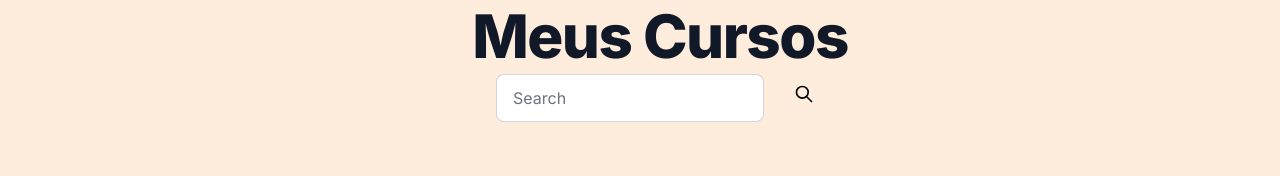
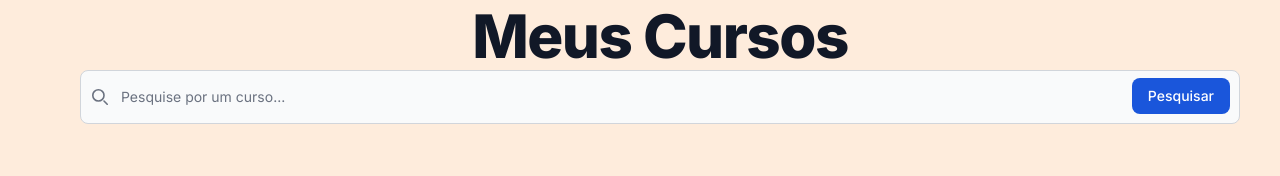
Before and after one commit to techlaradev/CodementorKiosk, a Next.js app in the folder codementorkiosk/: page /internalUser/home-wave in a window 1280 px wide. Shown: the part 162-338 px from the top of the page. Built offline with nearby package versions, Linux system fonts and the light colour scheme.

Commit message:
search bar
search bar add on home

```diff
--- a/codementorkiosk/src/components/component/home-course.tsx
+++ b/codementorkiosk/src/components/component/home-course.tsx
@@ -80,32 +80,46 @@
           <h2 className="mb-1 text-4xl font-extrabold tracking-tight leading-none text-gray-900 md:text-5xl lg:text-6xl dark:text-white">
             Meus Cursos
           </h2>
-
-          <a className="inline-flex justify-between items-center py-1 px-1 pe-4 mb-5 text-sm text-black-700 bg-orange-100 rounded-full dark:bg-blue-900 dark:text-blue-300 hover:bg-blue-200 dark:hover:bg-blue-800">
-            <div className="form-control">
-              <input
-                type="text"
-                placeholder="Search"
-                className="input input-bordered w-24 md:w-auto"
-              />
-            </div>
-          </a>
-          <button className="btn btn-ghost btn-circle">
+          <div>
+            <form>
+              <label className="mb-2 text-sm font-medium text-gray-900 sr-only dark:text-white">
+                Search
+              </label>
+              <div className="relative">
+                <div className="absolute inset-y-0 start-0 flex items-center ps-3 pointer-events-none">
                   <svg
+                    className="w-4 h-4 text-gray-500 dark:text-gray-400"
+                    aria-hidden="true"
                     xmlns="http://www.w3.org/2000/svg"
-              className="h-5 w-5"
                     fill="none"
-              viewBox="0 0 24 24"
-              stroke="currentColor"
+                    viewBox="0 0 20 20"
                   >
                     <path
-                strokeLinecap="round"
-                strokeLinejoin="round"
-                strokeWidth="2"
-                d="M21 21l-6-6m2-5a7 7 0 11-14 0 7 7 0 0114 0z"
+                      stroke="currentColor"
+                      stroke-linecap="round"
+                      stroke-linejoin="round"
+                      stroke-width="2"
+                      d="m19 19-4-4m0-7A7 7 0 1 1 1 8a7 7 0 0 1 14 0Z"
                     />
                   </svg>
+                </div>
+                <input
+                  type="search"
+                  id="default-search"
+                  className="block w-full p-4 ps-10 text-sm text-gray-900 border border-gray-300 rounded-lg bg-gray-50 focus:ring-blue-500 focus:border-blue-500 dark:bg-gray-700 dark:border-gray-600 dark:placeholder-gray-400 dark:text-white dark:focus:ring-blue-500 dark:focus:border-blue-500"
+                  placeholder="Pesquise por um curso..."
+                  required
+                />
+                <button
+                  type="submit"
+                  className="text-white absolute end-2.5 bottom-2.5 bg-blue-700 hover:bg-blue-800 focus:ring-4 focus:outline-none focus:ring-blue-300 font-medium rounded-lg text-sm px-4 py-2 dark:bg-blue-600 dark:hover:bg-blue-700 dark:focus:ring-blue-800"
+                >
+                  Pesquisar
                 </button>
+              </div>
+            </form>
+          </div>
+
           <h3
             className="mb-4 text-4xl font-extrabold tracking-tight leading-none text-gray-900 md:text-5xl lg:text-3xl dark:text-white flex-1 p-6"
             style={{ marginTop: "40px" }}
```
Lines whose indentation alone changed are shown as unchanged.
